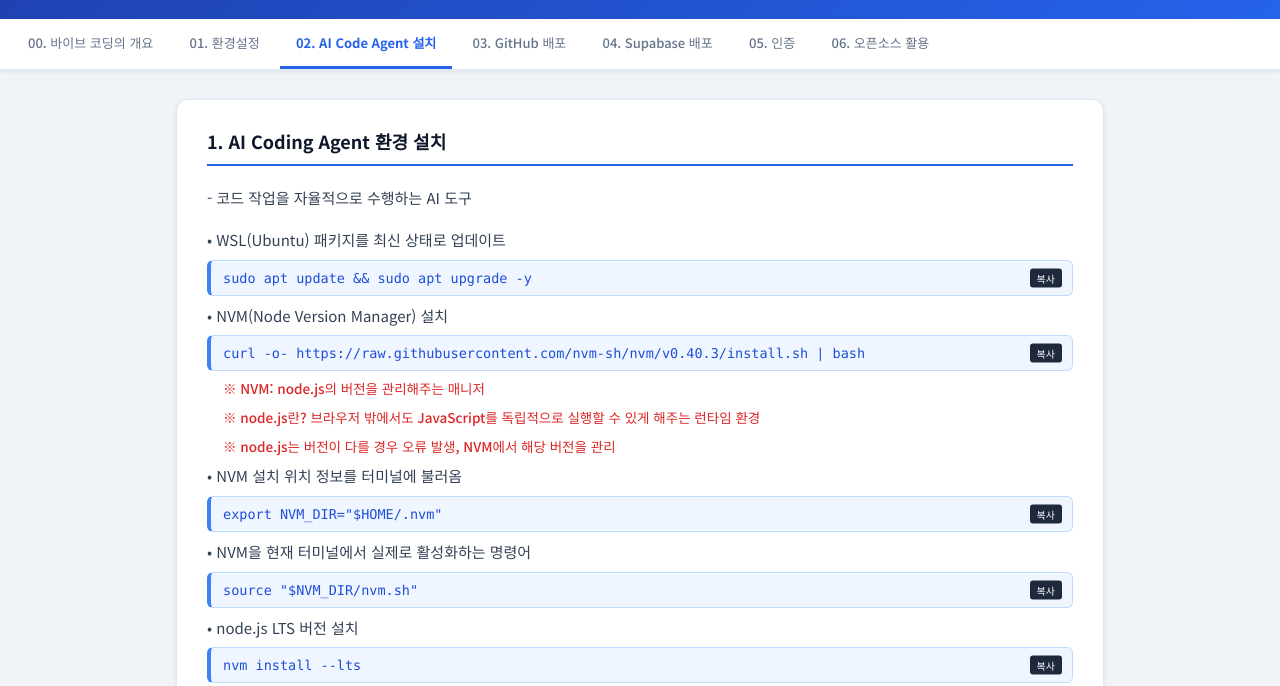
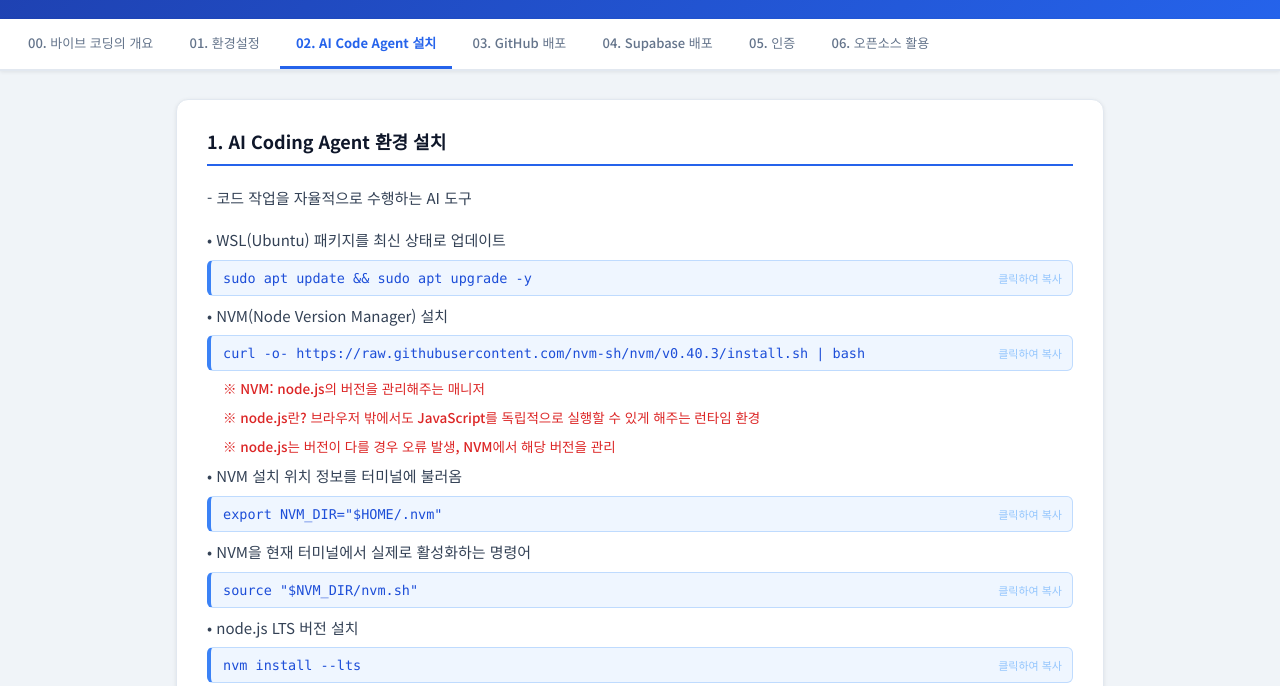
Before and after one commit to sung00su99/VibeCodingData, a plain HTML site: page index.html in a window 1280 px wide. Both pictures are taken after a click on the button "02. AI Code Agent 설치". Shown: the part 80-766 px from the top of the page. Drawn offline with Linux system fonts and the light colour scheme.

Commit message:
Revert copyable button style to original
Restored '클릭하여 복사' hint text in light blue with no background,
matching the original design before the badge change.

Co-Authored-By: Claude Sonnet 4.6 <noreply@anthropic.com>

```diff
--- a/index.html
+++ b/index.html
@@ -112,29 +112,22 @@
         }
         code.copyable:hover { background: #dbeafe; border-color: #93c5fd; }
         code.copyable::after {
-            content: '복사';
+            content: '클릭하여 복사';
             position: absolute;
             right: 10px;
             top: 50%;
             transform: translateY(-50%);
-            font-size: 10px;
-            color: #fff;
-            background: #1e293b;
-            padding: 2px 7px;
-            border-radius: 3px;
-            font-family: 'Noto Sans KR', sans-serif;
+            font-size: 11px;
+            color: #93c5fd;
+            font-family: sans-serif;
             white-space: nowrap;
-            letter-spacing: 0;
         }
         code.copyable.copied {
             background: #dcfce7 !important;
             border-color: #86efac !important;
             color: #15803d !important;
         }
-        code.copyable.copied::after {
-            content: '완료';
-            background: #16a34a;
-        }
+        code.copyable.copied::after { content: '복사됨'; color: #86efac; }
 
         /* 테이블 내 인라인 복사 코드 */
         code.copyable-inline {
```
